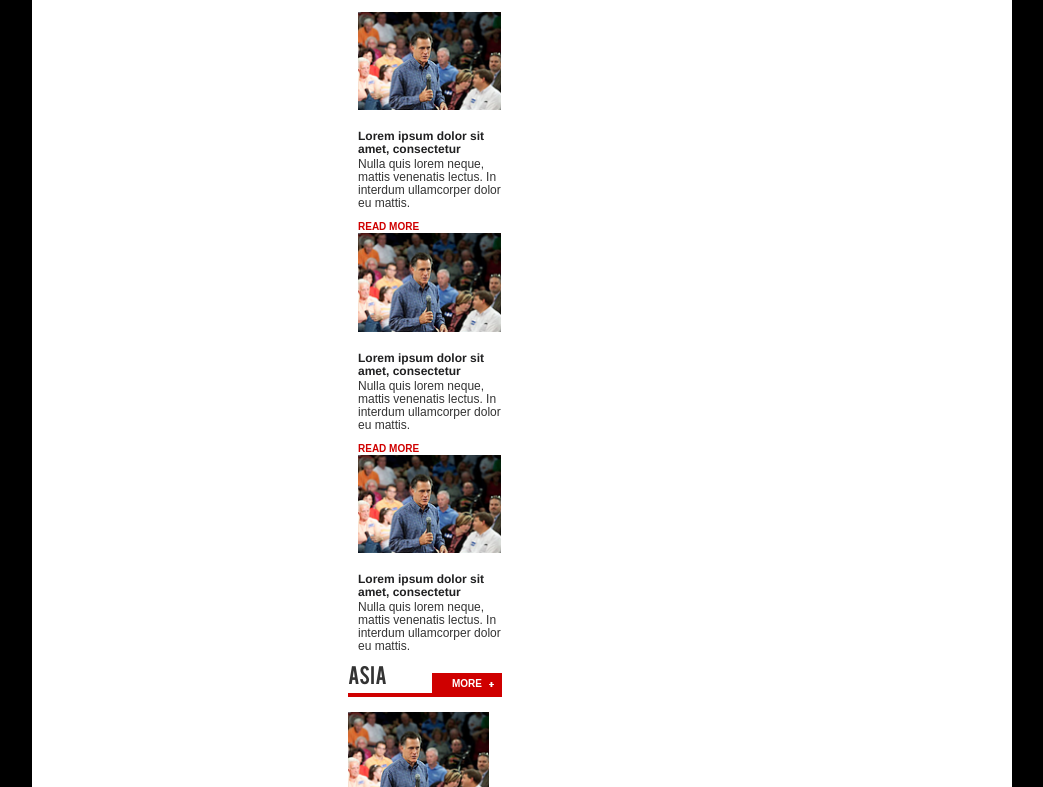
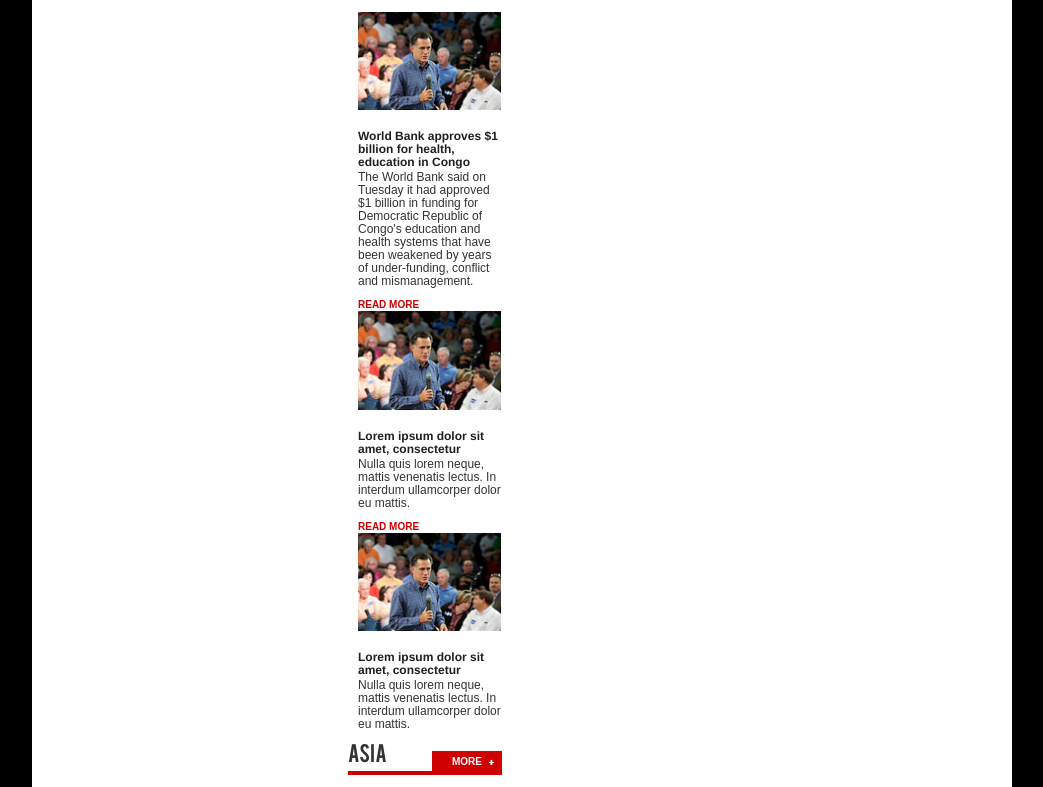
Before and after one commit to ashgazer/ashgazer.github.io, a plain HTML site: page index.html in a window 1280 px wide. Shown: the part 822-1609 px from the top of the page, without its empty margins (118-1161 px from the left). Drawn offline with Linux system fonts and the light colour scheme.

Commit message:
add articles to blog

```diff
--- a/index.html
+++ b/index.html
@@ -143,10 +143,9 @@
             <h2 class="title">Africa</h2>
             <a class="more" href="#">more</a>
             <div class="single_left_coloum floatleft"> <img src="images/single_featured.png" alt="" />
-              <h3>Lorem ipsum dolor sit amet, consectetur</h3>
-              <p>Nulla quis lorem neque, mattis venenatis lectus. In interdum ullamcorper
-                dolor eu mattis.</p>
-              <a class="readmore" href="#">read more</a> </div>
+              <h3>World Bank approves $1 billion for health, education in Congo</h3>
+              <p>The World Bank said on Tuesday it had approved $1 billion in funding for Democratic Republic of Congo's education and health systems that have been weakened by years of under-funding, conflict and mismanagement.</p>
+              <a class="readmore" href="https://www.reuters.com/article/us-worldbank-congo/world-bank-approves-1-billion-for-health-education-in-congo-idUSKBN23N286">read more</a> </div>
             <div class="single_left_coloum floatleft"> <img src="images/single_featured.png" alt="" />
               <h3>Lorem ipsum dolor sit amet, consectetur</h3>
               <p>Nulla quis lorem neque, mattis venenatis lectus. In interdum ullamcorper
@@ -167,8 +166,8 @@
             <h2 class="title">tech news</h2>
             <a class="more" href="#">more</a>
             <div class="single_cat_left_content floatleft">
-              <h3>Lorem ipsum dolor sit amet conse ctetur adipiscing elit </h3>
-              <p>Nulla quis lorem neque, mattis venenatis lectus. In interdum ullamcorper dolor ...interdum</p>
+              <h3>North Korea destroys South Korean liaison office in 'terrific explosion' </h3>
+              <p>North Korea blew up an office set up to foster better ties with South Korea on Tuesday in a "terrific explosion" after threatening action if North Korean defectors went ahead with a campaign to send propaganda leaflets into the North</p>
               <p class="single_cat_left_content_meta">by <span>John Doe</span> |  29 comments</p>
             </div>
             <div class="single_cat_left_content floatleft">
```
